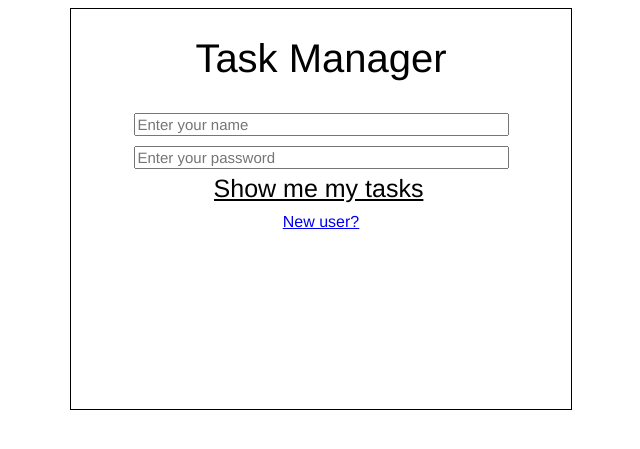
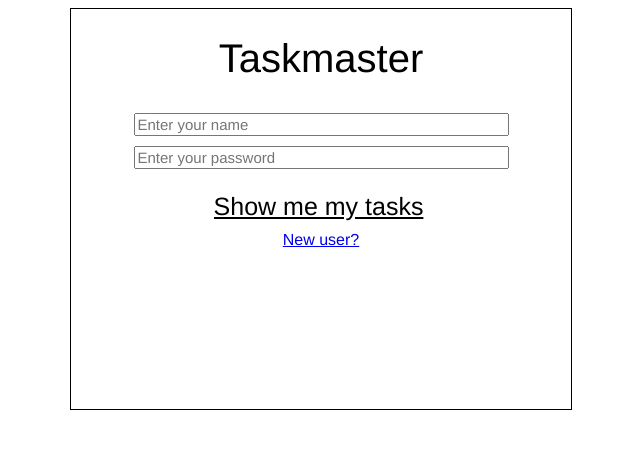
Before and after one commit to thepavangollapalli-zz/Taskmaster, a Django app: page /todo/ in a window 1280 px wide. Shown: the top 449 px of the page, without its empty margins (319-959 px from the left). Run offline with Django 3.2, Linux system fonts and the light colour scheme.

Commit message:
renaming login page

```diff
--- a/todo/templates/todo/login.html
+++ b/todo/templates/todo/login.html
@@ -5,14 +5,14 @@
     </head>
     <body>
         <div class="form_container">
-            <h1>Task Manager</h1>
+            <h1>Taskmaster</h1>
             {% if error %} <p>{{ error }}</p> {% endif %}
             <form action="{% url 'todo:login' %}" method="post">
                 {% csrf_token %}
                 <input type="text" name="name" placeholder="Enter your name">
                 <br />
                 <input type="password" name="password" placeholder="Enter your password">
-                <br />
+                <br /><br />
                 <input type="submit" value="Show me my tasks">
             </form>
             <a href="{% url 'todo:register' %}">New user?</a>
```
